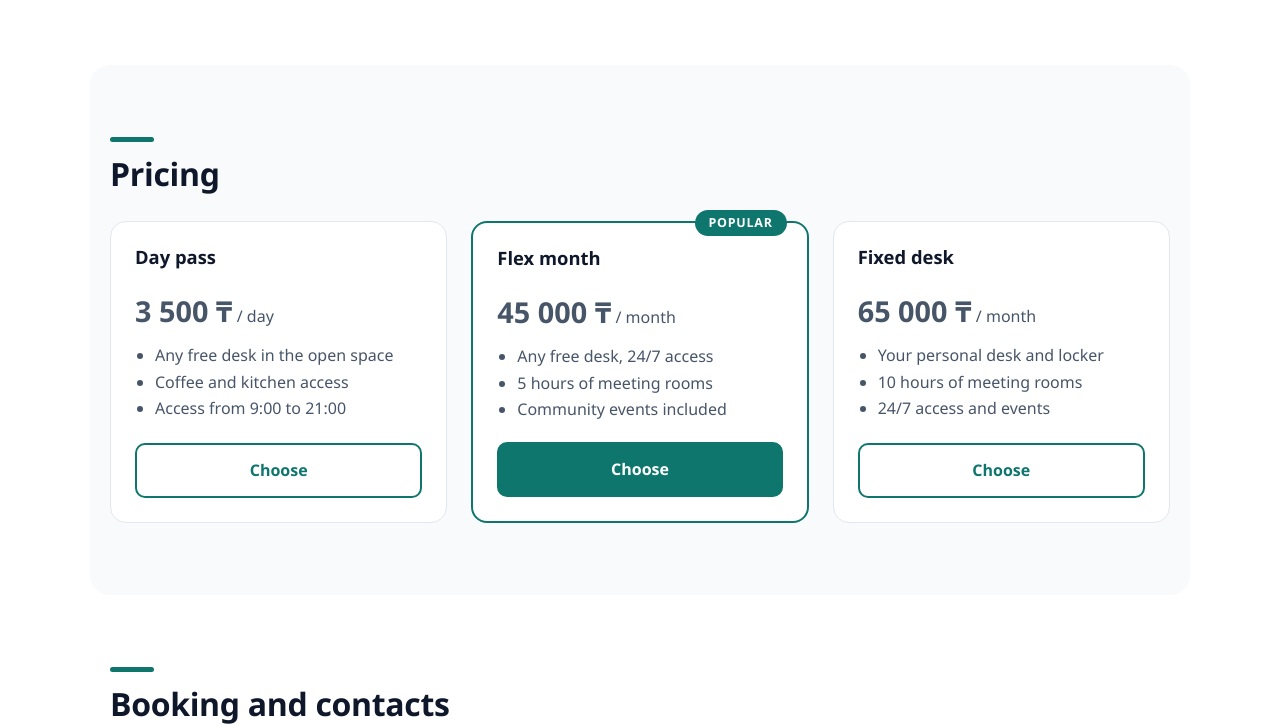
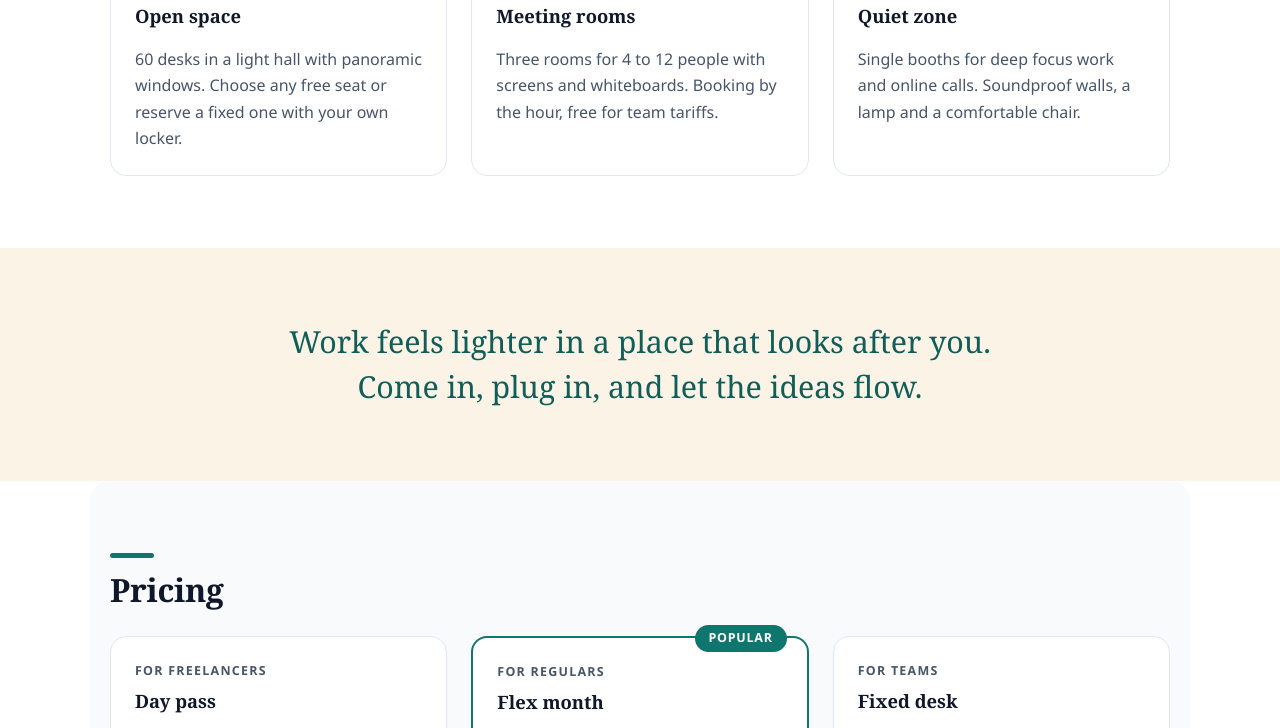
Before and after one commit to kanzharat/landing-medetbek, a plain HTML site: page index.html in a window 1280 px wide. Shown: the part 1562-2290 px from the top of the page. Drawn offline with Linux system fonts and the light colour scheme.

Commit message:
add stats row, quote band, plan labels and serif headings

```diff
--- a/css/style.css
+++ b/css/style.css
@@ -59,6 +59,7 @@
 }
 
 h1, h2, h3 {
+  font-family: Georgia, "Times New Roman", serif;
   color: var(--ink);
   line-height: 1.15;
   margin: 0 0 12px;
@@ -118,7 +119,8 @@
 }
 
 .logo {
-  font-size: 1.3rem;
+  font-family: Georgia, "Times New Roman", serif;
+  font-size: 1.4rem;
   font-weight: 700;
   color: var(--accent);
   text-decoration: none;
@@ -168,6 +170,44 @@
 
 .hero .btn {
   margin-top: 8px;
+}
+
+.stats {
+  grid-column: 1 / -1;
+  margin: 24px 0 0;
+  padding: 28px 0 0;
+  border-top: 1px solid var(--border);
+  list-style: none;
+  display: grid;
+  gap: 20px;
+  grid-template-columns: repeat(auto-fit, minmax(140px, 1fr));
+}
+
+.stats strong {
+  display: block;
+  font-size: 1.7rem;
+  font-weight: 700;
+  color: var(--accent);
+  line-height: 1.2;
+}
+
+.stats span {
+  color: var(--muted);
+}
+
+.quote-band {
+  background: #faf3e6;
+}
+
+.quote-band p {
+  max-width: 820px;
+  margin: 0 auto;
+  padding: 56px 20px;
+  font-family: Georgia, "Times New Roman", serif;
+  font-size: 1.5rem;
+  line-height: 1.45;
+  text-align: center;
+  color: var(--accent-dark);
 }
 
 .btn {
@@ -272,17 +312,41 @@
   color: var(--muted);
 }
 
-.card ul {
+.card .btn {
+  align-self: stretch;
+  margin-top: 12px;
+  text-align: center;
+}
+
+.plan-for {
   margin: 0;
-  padding-left: 20px;
+  font-size: 0.78rem;
+  font-weight: 700;
+  letter-spacing: 0.1em;
+  text-transform: uppercase;
+  color: var(--muted);
+}
+
+.features {
+  margin: 0;
+  padding: 0;
+  list-style: none;
   color: var(--muted);
   flex-grow: 1;
 }
 
-.card .btn {
-  align-self: stretch;
-  margin-top: 12px;
-  text-align: center;
+.features li {
+  position: relative;
+  padding-left: 26px;
+  margin-bottom: 4px;
+}
+
+.features li::before {
+  content: "✓";
+  position: absolute;
+  left: 0;
+  color: var(--accent);
+  font-weight: 700;
 }
 
 .card-featured {
@@ -428,4 +492,17 @@
     grid-template-columns: 1.2fr 1fr;
     gap: 40px;
   }
+
+  .stats {
+    margin-top: 40px;
+  }
+
+  .stats strong {
+    font-size: 2.1rem;
+  }
+
+  .quote-band p {
+    padding: 72px 20px;
+    font-size: 1.9rem;
+  }
 }
--- a/index.html
+++ b/index.html
@@ -34,6 +34,12 @@
         <a class="btn" href="#booking">Book a seat</a>
       </div>
       <img src="img/hero.svg" width="560" height="400" alt="Bright coworking hall with a desk, a laptop, a chair and a plant near a large window">
+      <ul class="stats">
+        <li><strong>1 300 m²</strong><span>of workspace</span></li>
+        <li><strong>90</strong><span>work seats</span></li>
+        <li><strong>3</strong><span>meeting rooms</span></li>
+        <li><strong>24/7</strong><span>resident access</span></li>
+      </ul>
     </section>
     <section id="advantages" class="advantages">
       <h2>Why Qalam Hub</h2>
@@ -80,13 +86,17 @@
         </article>
       </div>
     </section>
+    <aside class="quote-band">
+      <p>Work feels lighter in a place that looks after you. Come in, plug in, and let the ideas flow.</p>
+    </aside>
     <section id="pricing" class="pricing">
       <h2>Pricing</h2>
       <div class="cards">
         <article class="card">
+          <p class="plan-for">For freelancers</p>
           <h3>Day pass</h3>
           <p class="price">3 500 ₸<span> / day</span></p>
-          <ul>
+          <ul class="features">
             <li>Any free desk in the open space</li>
             <li>Coffee and kitchen access</li>
             <li>Access from 9:00 to 21:00</li>
@@ -95,9 +105,10 @@
         </article>
         <article class="card card-featured">
           <span class="badge">Popular</span>
+          <p class="plan-for">For regulars</p>
           <h3>Flex month</h3>
           <p class="price">45 000 ₸<span> / month</span></p>
-          <ul>
+          <ul class="features">
             <li>Any free desk, 24/7 access</li>
             <li>5 hours of meeting rooms</li>
             <li>Community events included</li>
@@ -105,9 +116,10 @@
           <a class="btn" href="#booking">Choose</a>
         </article>
         <article class="card">
+          <p class="plan-for">For teams</p>
           <h3>Fixed desk</h3>
           <p class="price">65 000 ₸<span> / month</span></p>
-          <ul>
+          <ul class="features">
             <li>Your personal desk and locker</li>
             <li>10 hours of meeting rooms</li>
             <li>24/7 access and events</li>
```
